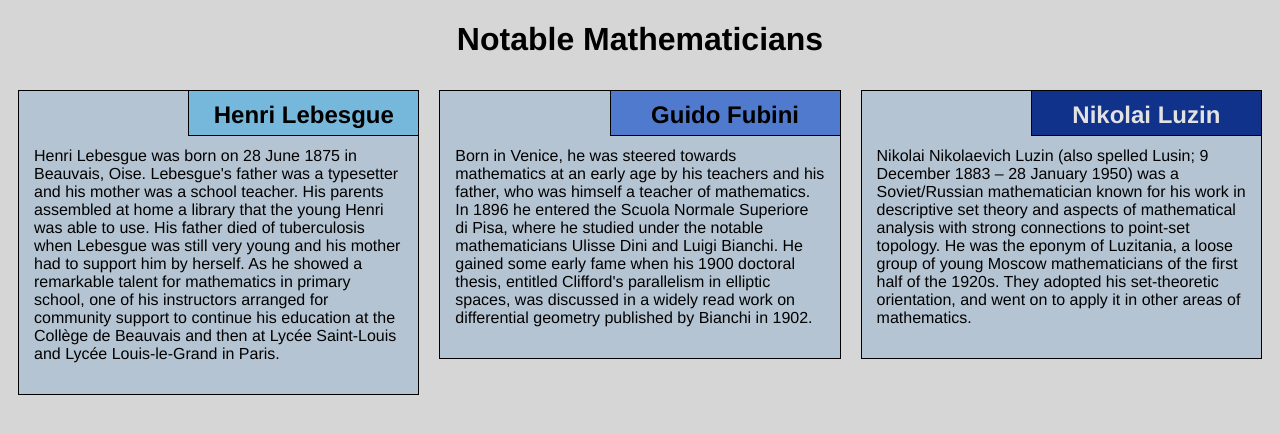
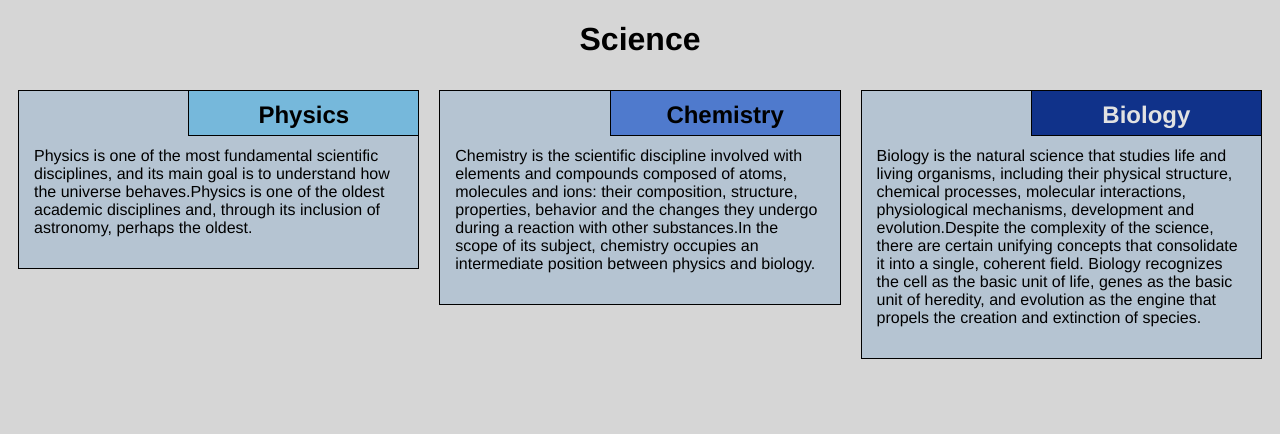
Before and after one commit to GuptaMihir2108/module2_assignment, a plain HTML site: page index.html in a window 1280 px wide. Drawn offline with Linux system fonts and the light colour scheme.

Commit message:
Update index.html

```diff
--- a/index.html
+++ b/index.html
@@ -9,33 +9,30 @@
 </head>
 
 <body>
-    <h1>Notable Mathematicians</h1>
+    <h1>Science </h1>
     <div class="row">
         <div class="col-lg-4 col-md-6 col-sm-12">
             <section class="lebesgue">
-                <h2>Henri Lebesgue</h2>
+                <h2>Physics</h2>
                 <p>
-                    Henri Lebesgue was born on 28 June 1875 in Beauvais, Oise. Lebesgue's father was a typesetter and his mother was a school teacher. His parents assembled at home a library that the young Henri was able to use. His father died of tuberculosis when Lebesgue
-                    was still very young and his mother had to support him by herself. As he showed a remarkable talent for mathematics in primary school, one of his instructors arranged for community support to continue his education at the Collège de
-                    Beauvais and then at Lycée Saint-Louis and Lycée Louis-le-Grand in Paris.
+                    Physics is one of the most fundamental scientific disciplines, and its main goal is to understand how the universe behaves.Physics is one of the oldest academic disciplines and, through its inclusion of astronomy, perhaps the oldest.
                 </p>
             </section>
         </div>
         <div class="col-lg-4 col-md-6 col-sm-12">
             <section class="fubini">
-                <h2>Guido Fubini</h2>
+                <h2>Chemistry</h2>
                 <p>
-                    Born in Venice, he was steered towards mathematics at an early age by his teachers and his father, who was himself a teacher of mathematics. In 1896 he entered the Scuola Normale Superiore di Pisa, where he studied under the notable mathematicians Ulisse
-                    Dini and Luigi Bianchi. He gained some early fame when his 1900 doctoral thesis, entitled Clifford's parallelism in elliptic spaces, was discussed in a widely read work on differential geometry published by Bianchi in 1902.
+                    Chemistry is the scientific discipline involved with elements and compounds composed of atoms, molecules and ions: their composition, structure, properties, behavior and the changes they undergo during a reaction with other substances.In the scope of its subject, chemistry occupies an intermediate position between physics and biology.
+
                 </p>
             </section>
         </div>
         <div class="col-lg-4 col-md-12 col-sm-12">
             <section class="luzin">
-                <h2>Nikolai Luzin</h2>
+                <h2>Biology</h2>
                 <p>
-                    Nikolai Nikolaevich Luzin (also spelled Lusin;   9 December 1883 – 28 January 1950) was a Soviet/Russian mathematician known for his work in descriptive set theory and aspects of mathematical analysis with strong connections to point-set topology. He was
-                    the eponym of Luzitania, a loose group of young Moscow mathematicians of the first half of the 1920s. They adopted his set-theoretic orientation, and went on to apply it in other areas of mathematics.
+                    Biology is the natural science that studies life and living organisms, including their physical structure, chemical processes, molecular interactions, physiological mechanisms, development and evolution.Despite the complexity of the science, there are certain unifying concepts that consolidate it into a single, coherent field. Biology recognizes the cell as the basic unit of life, genes as the basic unit of heredity, and evolution as the engine that propels the creation and extinction of species.
                 </p>
             </section>
         </div>
```
